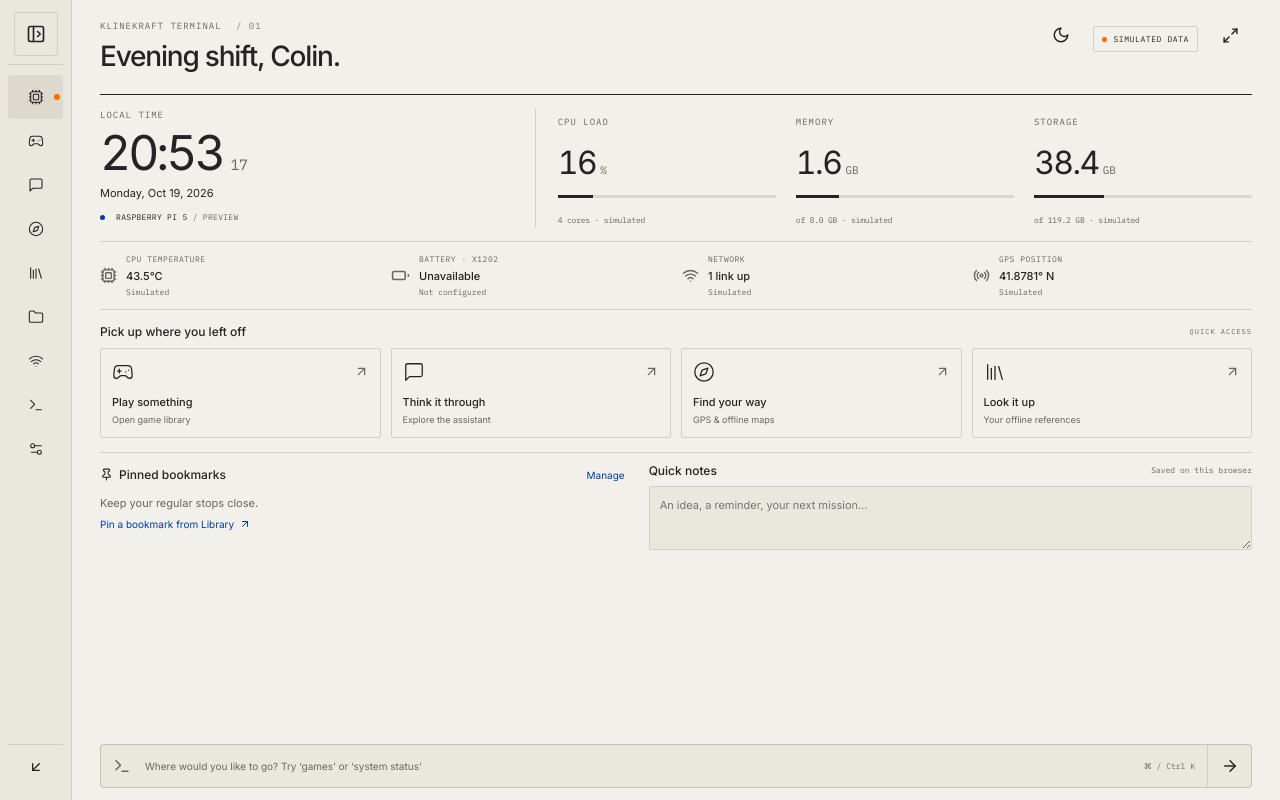
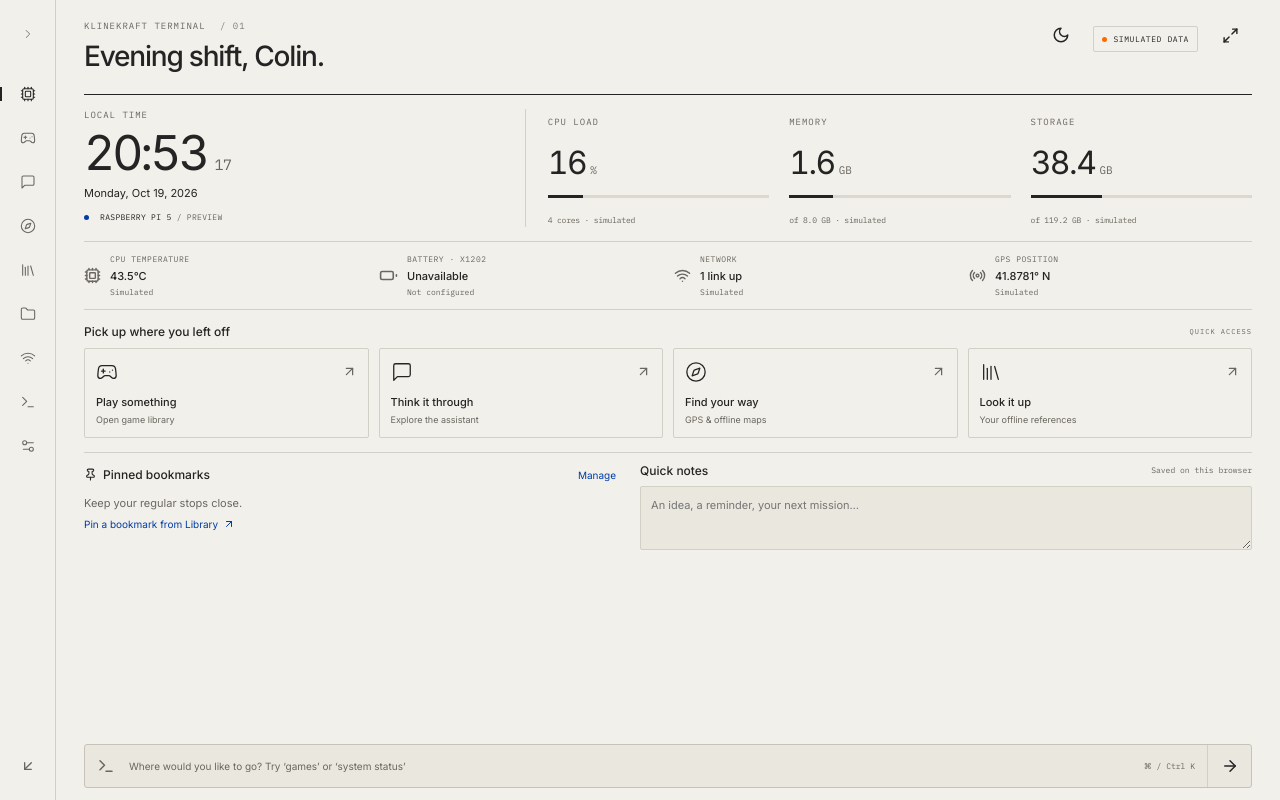
Before and after one commit to KLINEKRAFT/klinekraft-terminal, a React (Vite) app in the folder frontend/: page / in a window 1280 px wide. Both pictures are taken after a click on the button 193 px from the left and 42 px from the top of the page. Built offline with nearby package versions, Linux system fonts and the light colour scheme.

Commit message:
Simplify sidebar to a minimal monochrome rail

```diff
--- a/frontend/src/App.tsx
+++ b/frontend/src/App.tsx
@@ -12,8 +12,8 @@ import {
   Maximize2,
   Moon,
   Sun,
-  PanelLeftClose,
-  PanelLeftOpen,
+  ChevronLeft,
+  ChevronRight,
   MessageSquare,
   Radio,
   Settings2,
@@ -431,9 +431,9 @@ export default function App() {
           title={collapsed ? "Expand sidebar" : "Collapse sidebar"}
         >
           {collapsed ? (
-            <PanelLeftOpen size={20} />
+            <ChevronRight size={14} strokeWidth={1.5} />
           ) : (
-            <PanelLeftClose size={20} />
+            <ChevronLeft size={14} strokeWidth={1.5} />
           )}
         </button>
         <KlinekraftBrandLockup />
--- a/frontend/src/styles.css
+++ b/frontend/src/styles.css
@@ -1298,15 +1298,21 @@ textarea:focus-visible {
   width: 44px;
   height: 44px;
   margin-bottom: 8px;
-  border: 1px solid var(--line);
-  border-radius: 3px;
+  border: 0;
+  border-radius: 0;
+  color: var(--muted);
+  background: transparent;
+}
+.sidebar-toggle:hover {
+  color: var(--ink);
   background: transparent;
 }
 .app-shell.sidebar-collapsed {
-  grid-template-columns: 72px minmax(0, 1fr);
+  grid-template-columns: 56px minmax(0, 1fr);
 }
 .sidebar-collapsed .sidebar {
-  padding: 12px 8px;
+  padding: 12px 6px;
+  background: var(--paper);
 }
 .sidebar-collapsed .sidebar-toggle {
   align-self: center;
@@ -1328,7 +1334,11 @@ textarea:focus-visible {
 }
 .sidebar-collapsed nav button i {
   position: absolute;
-  right: 3px;
+  left: -6px;
+  width: 2px;
+  height: 14px;
+  border-radius: 0;
+  background: var(--ink);
 }
 .sidebar-collapsed .sidebar-bottom {
   padding: 12px 0 0;
@@ -1336,3 +1346,28 @@ textarea:focus-visible {
 .sidebar-collapsed .sidebar-bottom > button {
   justify-content: center;
 }
+
+/* A quiet instrument rail: one axis, one selection mark, no button chrome. */
+.sidebar-collapsed nav {
+  border-top: 0;
+  padding-top: 8px;
+}
+.sidebar-collapsed nav button {
+  color: var(--muted);
+  border-radius: 0;
+}
+.sidebar-collapsed nav button[aria-current] {
+  color: var(--ink);
+  background: transparent;
+}
+.sidebar-collapsed nav button:hover {
+  color: var(--ink);
+  background: var(--panel);
+}
+.sidebar-collapsed .sidebar-bottom > button {
+  color: var(--muted);
+  border-top: 0;
+}
+[data-theme="dark"] .sidebar-toggle:hover {
+  background: transparent;
+}
```
